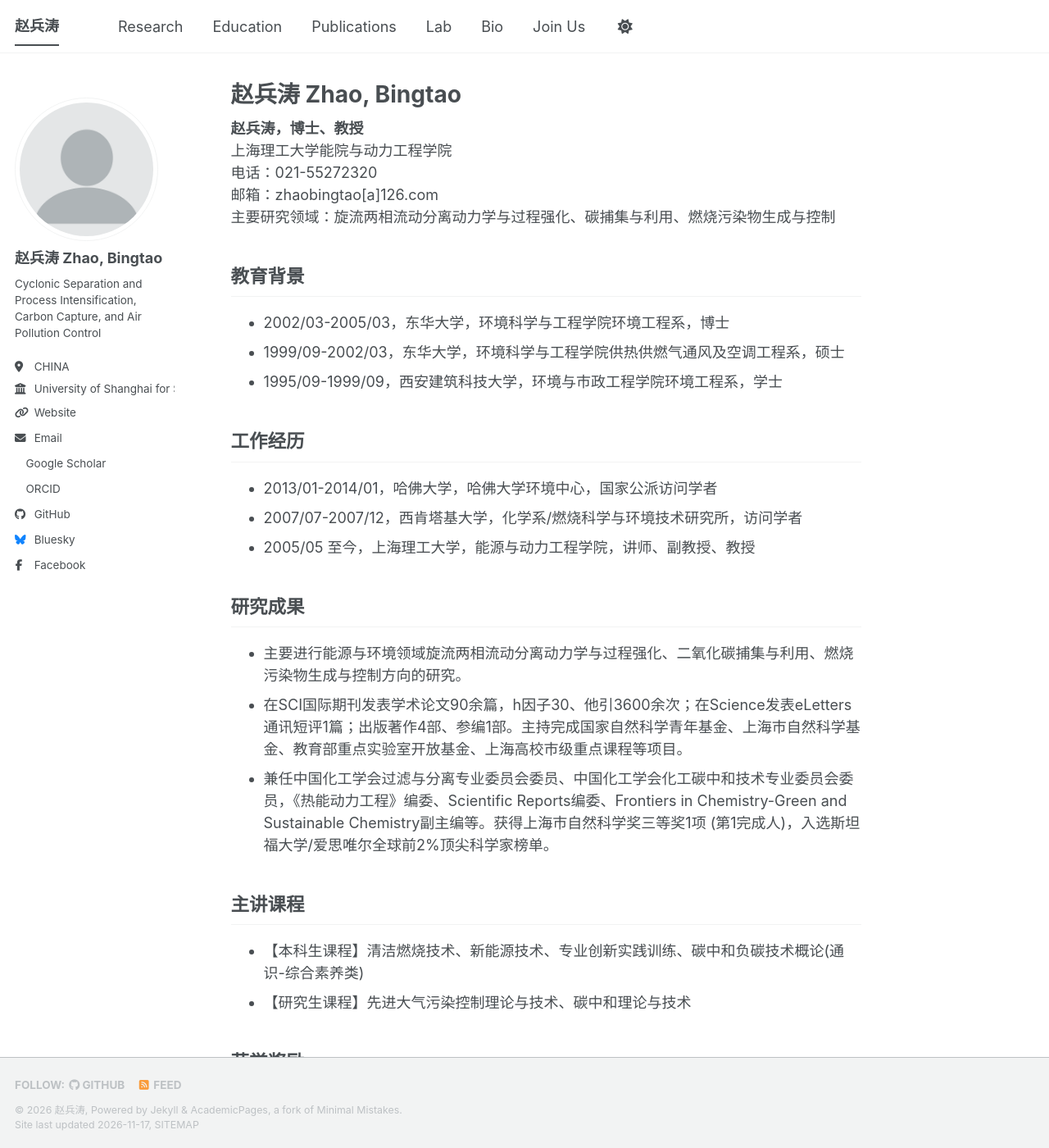
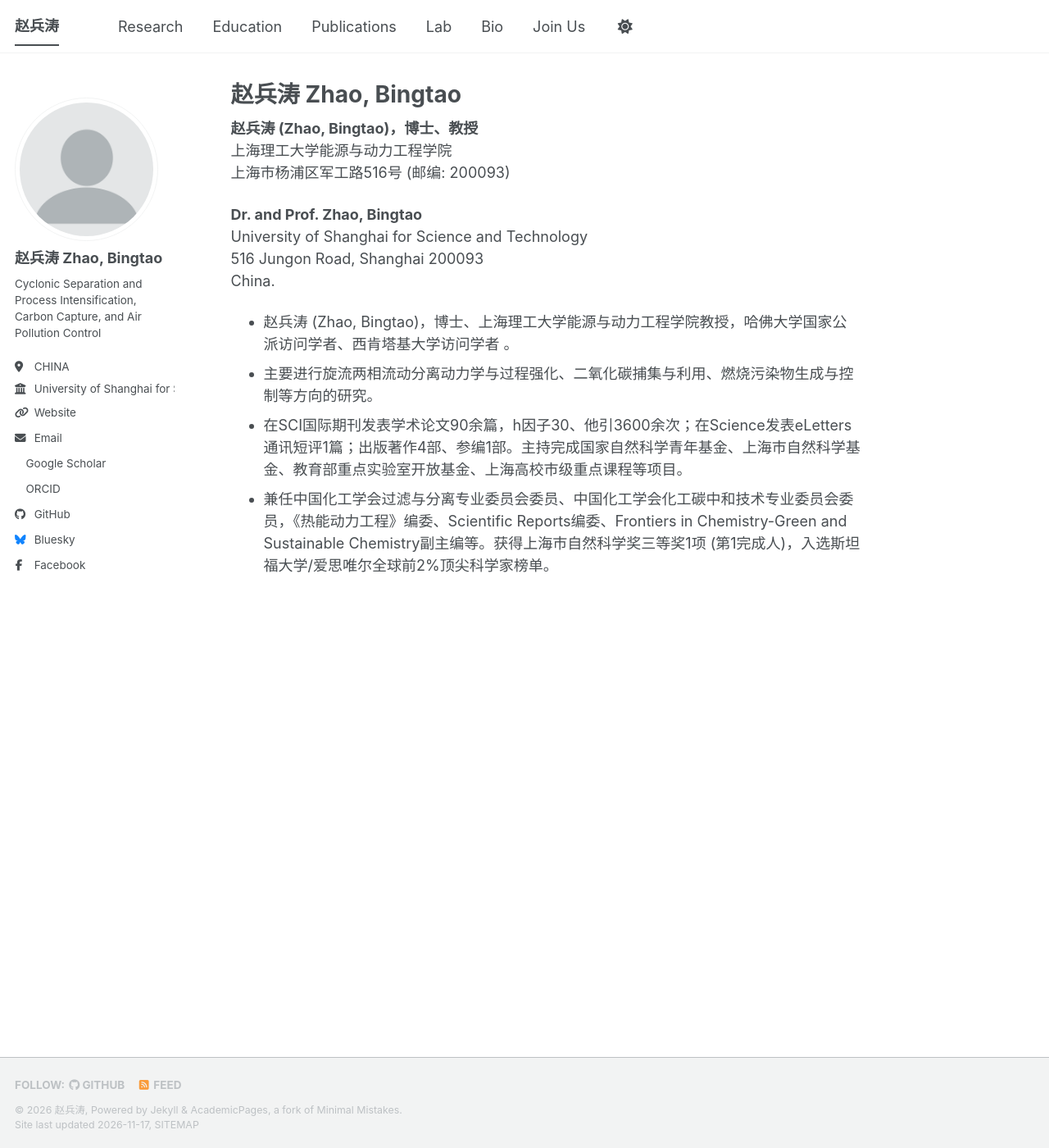
Before and after one commit to bingtaozhao/bingtaozhao.github.io, a Jekyll site: the page built from _pages/about.md, in a window 1280 px wide and 1400 px high. Shown: the whole window at 82% size. Built offline with Jekyll 4.4.1, drawn with Linux system fonts in a browser that asks for light colours; a script bundle is joined from its source files by our own code; a style sheet for code colours, icons or effects is not loaded; some of the changed text lies outside the part shown.

Commit message:
Add files via upload

```diff
--- a/_pages/about.md
+++ b/_pages/about.md
@@ -7,38 +7,16 @@ redirect_from:
   - /about.html
 ---
 
+**赵兵涛 (Zhao, Bingtao)，博士、教授**
+上海理工大学能源与动力工程学院
+上海市杨浦区军工路516号 (邮编: 200093)
 
-**赵兵涛，博士、教授**
-上海理工大学能院与动力工程学院
-电话：021-55272320
-邮箱：zhaobingtao[a]126.com
-主要研究领域：旋流两相流动分离动力学与过程强化、碳捕集与利用、燃烧污染物生成与控制
+**Dr. and Prof. Zhao, Bingtao**
+University of Shanghai for Science and Technology
+516 Jungon Road, Shanghai 200093
+China.
 
-教育背景
-------
-* 2002/03-2005/03，东华大学，环境科学与工程学院环境工程系，博士
-* 1999/09-2002/03，东华大学，环境科学与工程学院供热供燃气通风及空调工程系，硕士
-* 1995/09-1999/09，西安建筑科技大学，环境与市政工程学院环境工程系，学士
-
-工作经历
-------
-* 2013/01-2014/01，哈佛大学，哈佛大学环境中心，国家公派访问学者
-* 2007/07-2007/12，西肯塔基大学，化学系/燃烧科学与环境技术研究所，访问学者
-* 2005/05 至今，上海理工大学，能源与动力工程学院，讲师、副教授、教授
-
-研究成果
-------
-* 主要进行能源与环境领域旋流两相流动分离动力学与过程强化、二氧化碳捕集与利用、燃烧污染物生成与控制方向的研究。
+* 赵兵涛 (Zhao, Bingtao)，博士、上海理工大学能源与动力工程学院教授，哈佛大学国家公派访问学者、西肯塔基大学访问学者 。
+* 主要进行旋流两相流动分离动力学与过程强化、二氧化碳捕集与利用、燃烧污染物生成与控制等方向的研究。
 * 在SCI国际期刊发表学术论文90余篇，h因子30、他引3600余次；在Science发表eLetters通讯短评1篇；出版著作4部、参编1部。主持完成国家自然科学青年基金、上海市自然科学基金、教育部重点实验室开放基金、上海高校市级重点课程等项目。
 * 兼任中国化工学会过滤与分离专业委员会委员、中国化工学会化工碳中和技术专业委员会委员，《热能动力工程》编委、Scientific Reports编委、Frontiers in Chemistry-Green and Sustainable Chemistry副主编等。获得上海市自然科学奖三等奖1项 (第1完成人)，入选斯坦福大学/爱思唯尔全球前2%顶尖科学家榜单。
-
-主讲课程
-------
-* 【本科生课程】清洁燃烧技术、新能源技术、专业创新实践训练、碳中和负碳技术概论(通识-综合素养类)
-* 【研究生课程】先进大气污染控制理论与技术、碳中和理论与技术
-
-荣誉奖励
-------
-* 2016年度上海市自然科学奖，三等奖，第1完成人
-* 2021年度上海理工大学校级教学成果奖，一等奖，第1完成人
-* 2023年度上海理工大学优秀教材奖，一等奖，第1完成人
```
Also changed, not shown: _pages/bio.md (+29 -1 lines).
